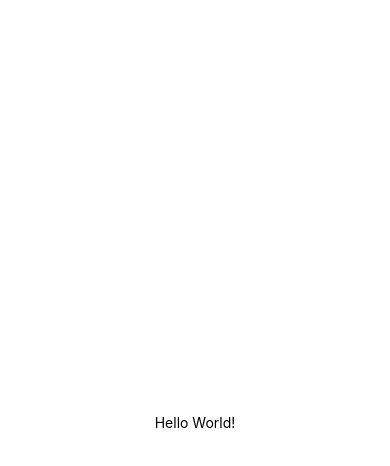
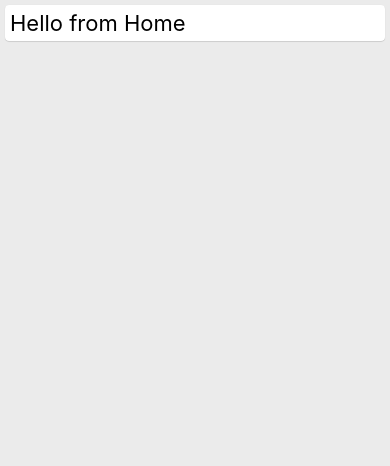
Before and after one commit to zachariah11jerobert/ReactNative_employeeapp, a React Native app: screen / in a window 390 px wide. Shown: the top 466 px of the page. Built offline with nearby package versions, Linux system fonts and the light colour scheme.

Commit message:
Home component created and tested

```diff
--- a/App.js
+++ b/App.js
@@ -1,12 +1,12 @@
-import { StatusBar } from 'expo-status-bar';
 import React from 'react';
 import { StyleSheet, Text, View } from 'react-native';
+import Constants from 'expo-constants';
+import Home from './screens/Home';
 
 export default function App() {
   return (
     <View style={styles.container}>
-      <Text>Hello World!</Text>
-      <StatusBar style="auto" />
+      <Home/>
     </View>
   );
 }
@@ -14,8 +14,7 @@ export default function App() {
 const styles = StyleSheet.create({
   container: {
     flex: 1,
-    backgroundColor: '#fff',
-    alignItems: 'center',
-    justifyContent: 'center',
+    backgroundColor: '#ebebeb',
+    marginTop:Constants.statusBarHeight,
   },
 });
--- a/package.json
+++ b/package.json
@@ -13,6 +13,7 @@
     "react": "16.13.1",
     "react-dom": "16.13.1",
     "react-native": "https://github.com/expo/react-native/archive/sdk-42.0.0.tar.gz",
+    "react-native-paper": "^4.9.2",
     "react-native-web": "~0.13.12"
   },
   "devDependencies": {
--- /dev/null
+++ b/screens/Home.js
@@ -0,0 +1,20 @@
+import React from 'react';
+import { StyleSheet, Text, View } from 'react-native';
+import {Card} from 'react-native-paper';
+
+const Home=()=>{
+    return(
+        <Card style={styles.maycard}>
+        <Text style={{fontSize:22}}>Hello from Home</Text>
+        </Card>
+    )
+}
+
+const styles=StyleSheet.create({
+    maycard:{
+        margin:5,
+        padding:5
+    }
+})
+
+export default Home;
```
Also changed, not shown: 1 other file (tests, documents, lock files or other folders).
